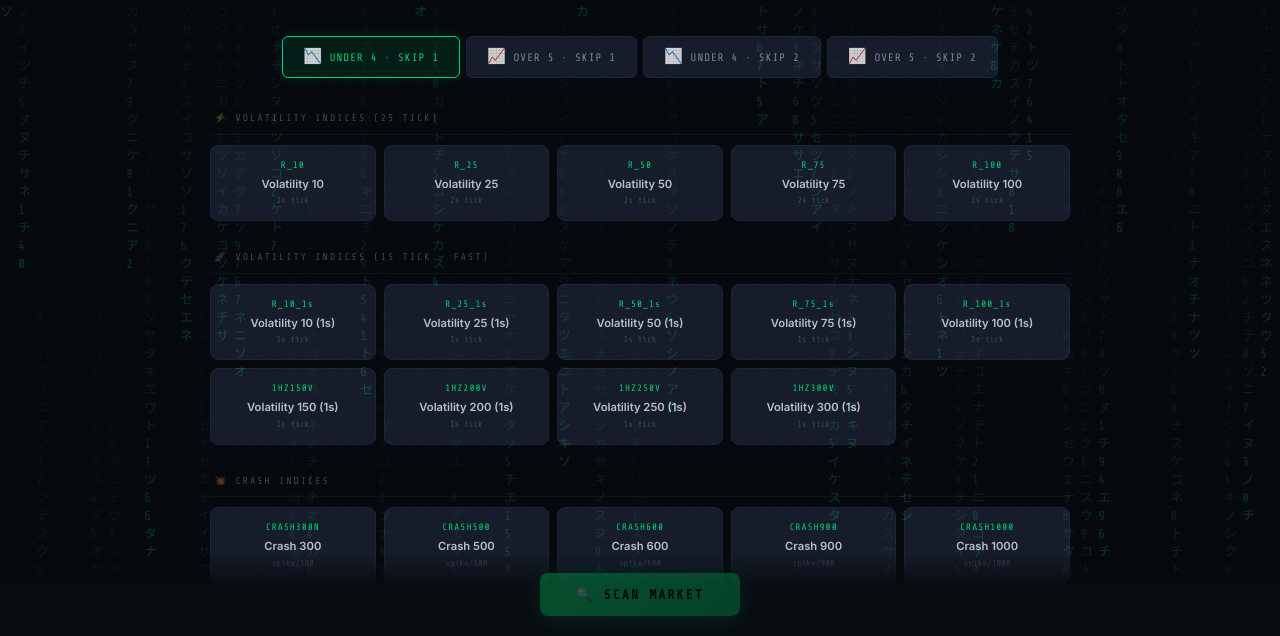
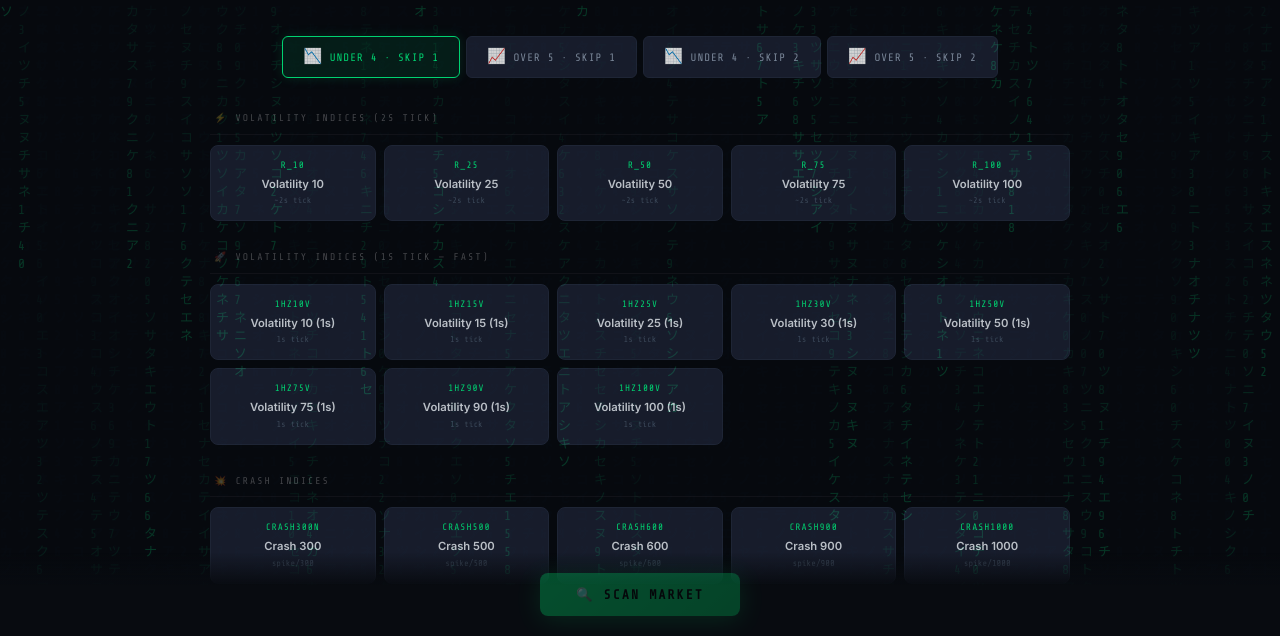
Before and after one commit to muretigonzalez-web/zalo-oracle-pro, a website: page zalo-oracle-pro/pattern-scout.html in a window 1280 px wide. Shown: the part 164-800 px from the top of the page. Drawn offline with nearby package versions, Linux system fonts and the light colour scheme; sample sign-in values are in the browser's storage.

Commit message:
Update speed descriptions for market data

```diff
--- a/zalo-oracle-pro/pattern-scout.html
+++ b/zalo-oracle-pro/pattern-scout.html
@@ -612,22 +612,21 @@
 // ══════════════════════════════════════════════════════════════
 const MARKETS = {
   'grid-vol': [
-    { symbol: 'R_10',  name: 'Volatility 10',  speed: '2s tick' },
-    { symbol: 'R_25',  name: 'Volatility 25',  speed: '2s tick' },
-    { symbol: 'R_50',  name: 'Volatility 50',  speed: '2s tick' },
-    { symbol: 'R_75',  name: 'Volatility 75',  speed: '2s tick' },
-    { symbol: 'R_100', name: 'Volatility 100', speed: '2s tick' },
+    { symbol: 'R_10',  name: 'Volatility 10',  speed: '~2s tick' },
+    { symbol: 'R_25',  name: 'Volatility 25',  speed: '~2s tick' },
+    { symbol: 'R_50',  name: 'Volatility 50',  speed: '~2s tick' },
+    { symbol: 'R_75',  name: 'Volatility 75',  speed: '~2s tick' },
+    { symbol: 'R_100', name: 'Volatility 100', speed: '~2s tick' },
   ],
   'grid-vol1s': [
-    { symbol: 'R_10_1s',  name: 'Volatility 10 (1s)',  speed: '1s tick' },
-    { symbol: 'R_25_1s',  name: 'Volatility 25 (1s)',  speed: '1s tick' },
-    { symbol: 'R_50_1s',  name: 'Volatility 50 (1s)',  speed: '1s tick' },
-    { symbol: 'R_75_1s',  name: 'Volatility 75 (1s)',  speed: '1s tick' },
-    { symbol: 'R_100_1s', name: 'Volatility 100 (1s)', speed: '1s tick' },
-    { symbol: '1HZ150V',  name: 'Volatility 150 (1s)', speed: '1s tick' },
-    { symbol: '1HZ200V',  name: 'Volatility 200 (1s)', speed: '1s tick' },
-    { symbol: '1HZ250V',  name: 'Volatility 250 (1s)', speed: '1s tick' },
-    { symbol: '1HZ300V',  name: 'Volatility 300 (1s)', speed: '1s tick' },
+    { symbol: '1HZ10V',  name: 'Volatility 10 (1s)',  speed: '1s tick' },
+    { symbol: '1HZ15V',  name: 'Volatility 15 (1s)',  speed: '1s tick' },
+    { symbol: '1HZ25V',  name: 'Volatility 25 (1s)',  speed: '1s tick' },
+    { symbol: '1HZ30V',  name: 'Volatility 30 (1s)',  speed: '1s tick' },
+    { symbol: '1HZ50V',  name: 'Volatility 50 (1s)',  speed: '1s tick' },
+    { symbol: '1HZ75V',  name: 'Volatility 75 (1s)',  speed: '1s tick' },
+    { symbol: '1HZ90V',  name: 'Volatility 90 (1s)',  speed: '1s tick' },
+    { symbol: '1HZ100V', name: 'Volatility 100 (1s)', speed: '1s tick' },
   ],
   'grid-crash': [
     { symbol: 'CRASH300N', name: 'Crash 300',  speed: 'spike/300' },
@@ -644,9 +643,7 @@ const MARKETS = {
     { symbol: 'BOOM1000', name: 'Boom 1000', speed: 'spike/1000' },
   ],
   'grid-step': [
-    { symbol: 'stpRNG',  name: 'Step Index',     speed: 'fixed step' },
-    { symbol: 'stpRNG2', name: 'Step Index 200', speed: 'fixed step' },
-    { symbol: 'stpRNG3', name: 'Step Index 300', speed: 'fixed step' },
+    { symbol: 'stpRNG', name: 'Step Index', speed: 'fixed step' },
   ],
   'grid-jump': [
     { symbol: 'JD10',  name: 'Jump 10',  speed: 'jump index' },
```
